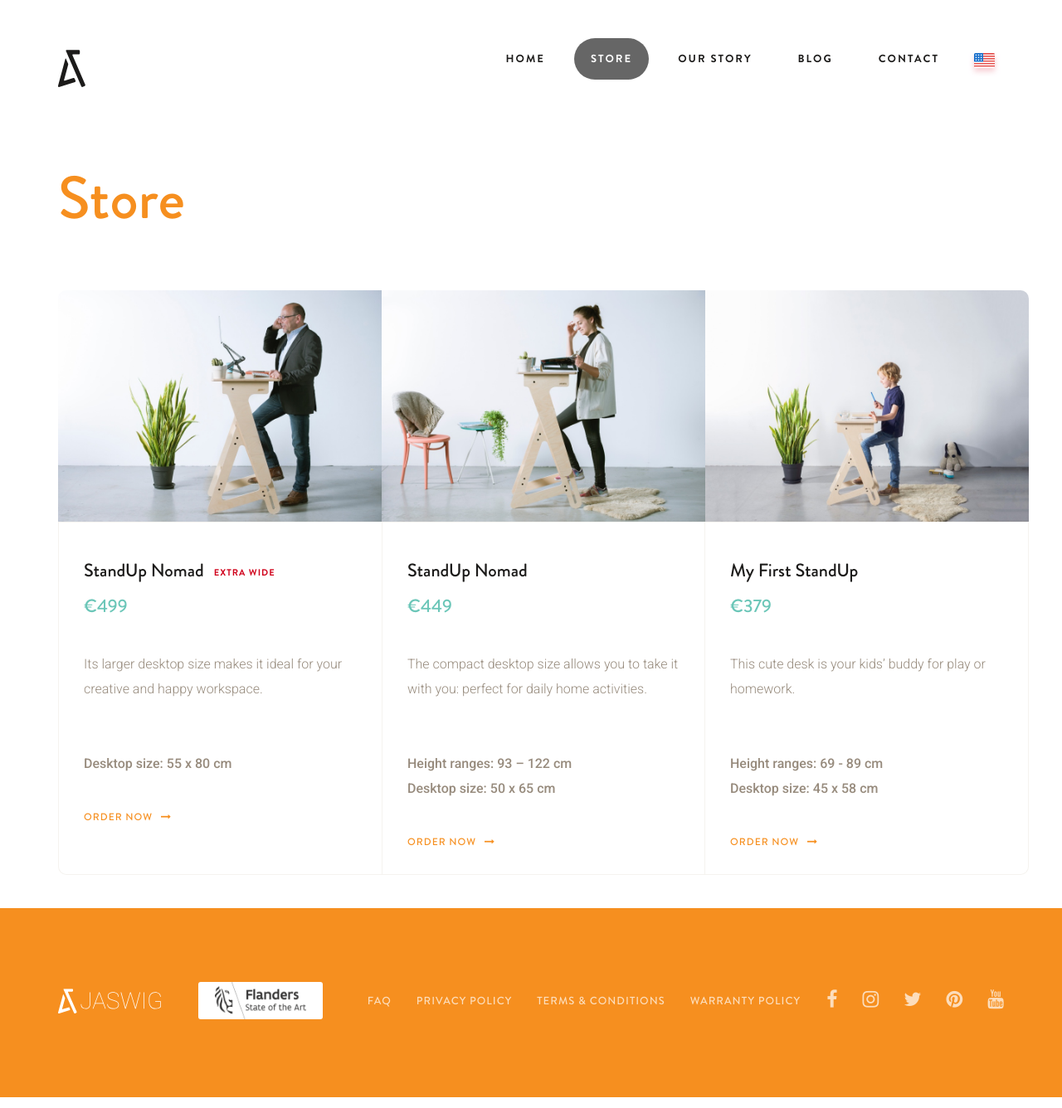
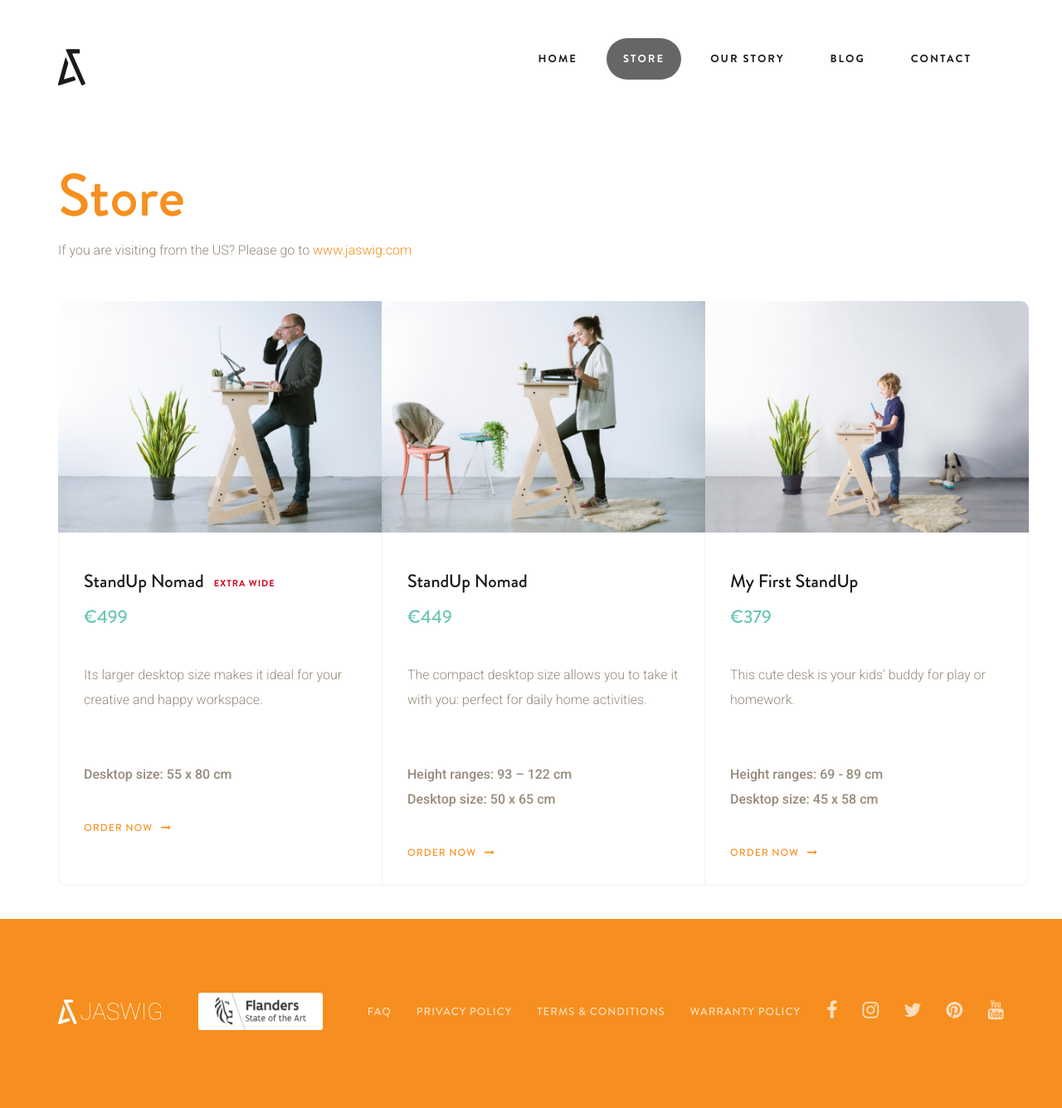
Before and after one commit to samuelrieder/jaswig.github.io, a Jekyll site: the page built from store.html, in a window 1280 px wide. Shown: the whole page at 83% size. Built offline with Jekyll 4.4.1, drawn with Linux system fonts in a browser that asks for light colours; nearby versions of some CDN libraries.

Commit message:
New US links
Center text needs to be solved!

```diff
--- a/_includes/header.html
+++ b/_includes/header.html
@@ -24,9 +24,6 @@
             </li>
             {% endif %}
           {% endfor %}
-            <a href="http://www.jaswig.com">
-              <img src="/images/us.png" alt="Jaswig USA" title="Jaswig USA" style="padding-top: 15px">
-            </a>
         </ul>
         <ul class="horizontal">
           <li class="nav-hamburger">
--- a/_sass/jaswig/_order-now.scss
+++ b/_sass/jaswig/_order-now.scss
@@ -58,6 +58,26 @@ $order-card-radius: 10px;
   margin: 40px 0;
 }
 
+.fix_padding_h2 {
+  padding-bottom: 0px;
+  margin-bottom: 0px;
+}
+
+.go_to_eu {
+  text-align: center;
+  margin-top: 0px;
+  padding-bottom: 30px;
+}
+.go_to_eu a {
+  text-decoration: none;
+}
+
+.store_go_to {
+  text-align: left!important;
+}
+.fix_padding_store {
+  margin-bottom: 0px;
+}
 
 @media (min-width: $screen-md-min) {
   .order-card-image,
--- a/index.html
+++ b/index.html
@@ -92,7 +92,8 @@ position: 1
   <div class="container">
     <div class="row">
       <div class="col-xs-12">
-        <h2 id="order" class="order-title alignc">Order Now</h2>
+        <h2 id="order" class="order-title alignc fix_padding_h2">Order Now</h2>
+        <p class="go_to_eu store_go_to">Visiting from the US? Please go to <a href="http://www.jaswig.com">www.jaswig.com</a></p>
       </div>
       <div class="col-xs-12">
         <div class="container">
--- a/store.html
+++ b/store.html
@@ -10,7 +10,8 @@ position: 2
   <div class="container">
     <div class="row">
       <div class="col-xs-12">
-        <h1 class="large">Store</h1>
+        <h1 class="large fix_padding_store">Store</h1>
+        <p class="go_to_eu store_go_to">If you are visiting from the US? Please go to <a href="http://www.jaswig.com">www.jaswig.com</a></p>
       </div>
       <div class="col-xs-12">
         <div class="container">
```
